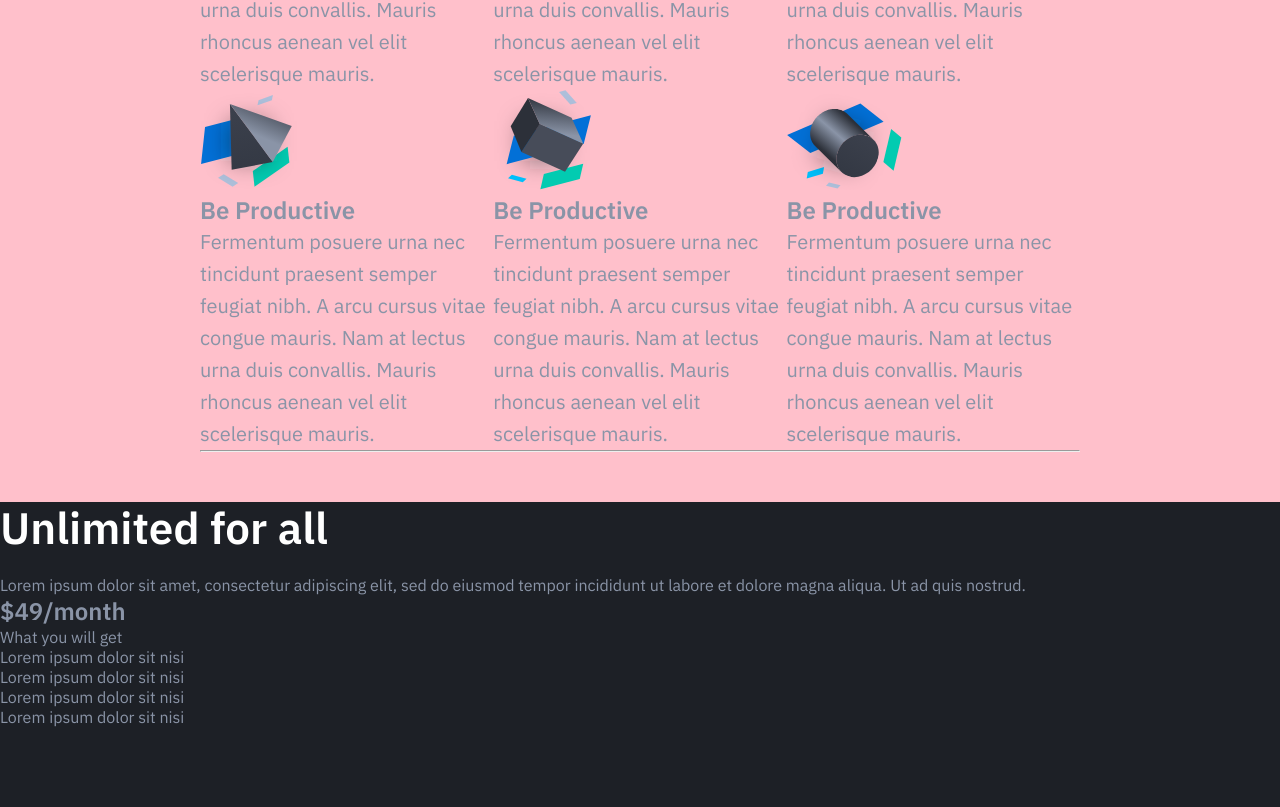
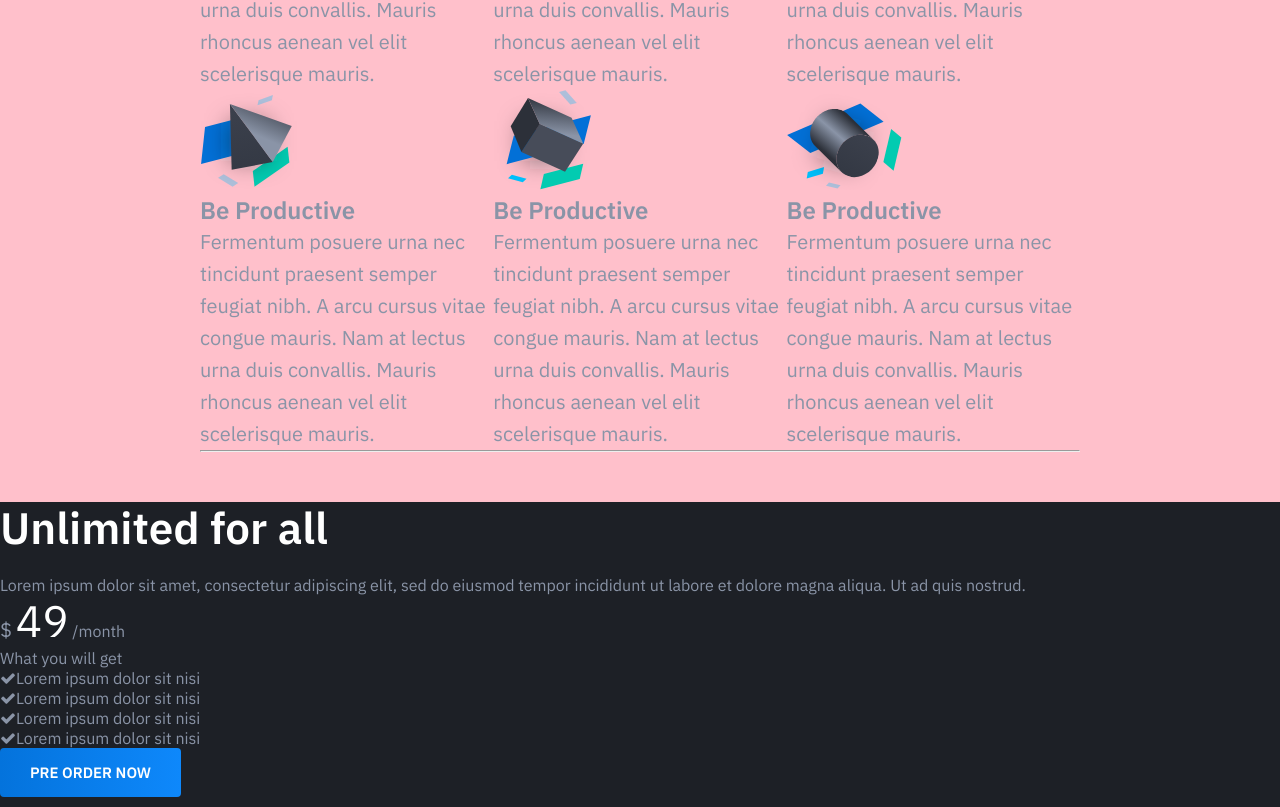
Before and after one commit to alliyah95/solid-landing-page, a website: page index.html in a window 1280 px wide. Shown: the part 1040-1847 px from the top of the page. Before the commit the page ends 1767 px from the top, so only its background shows below. Drawn offline with Linux system fonts and the light colour scheme.

Commit message:
Restructure section preorder
To fix card issues

```diff
--- a/index.html
+++ b/index.html
@@ -7,6 +7,7 @@
     <link rel="stylesheet" href="css/style.css">
     <link rel="shortcut icon" type="image/svg" href="img/logo.svg">
     <link href="https://fonts.googleapis.com/css?family=IBM+Plex+Sans:400,600" rel="stylesheet">
+    <link rel="stylesheet" href="https://cdnjs.cloudflare.com/ajax/libs/font-awesome/4.7.0/css/font-awesome.min.css">
     <title>Solid</title>
 </head>
 <body>
@@ -19,12 +20,12 @@
         <div class="header__main-content">
             <div class="header__main-content--text col-1-of-2">
                 <h1 class="heading-primary u-margin-bottom-small">Landing template for startups</h1>
-                <p class="main-text body-text--bigger u-margin-bottom-extra-small">Our landing page template works on all devices, so you only
+                <p class="main-text body-text--bigger u-margin-bottom-small">Our landing page template works on all devices, so you only
                     have to set it up once, and get beautiful results forever.
                 </p>
 
-                <a href="#" class="btn btn--blue u-margin-top-extra-small u-margin-right-extra-small">Pre order now</a>
-                <a href="#" class="btn btn--gray u-margin-top-medium">Get in touch</a>
+                <a href="#" class="btn btn--blue u-margin-right-extra-small u-small-btn-horizontal-padding ">Pre order now</a>
+                <a href="#" class="btn btn--gray u-small-btn-horizontal-padding ">Get in touch</a>
             </div>
 
             <div class="header__main-content--figures col-1-of-2">
@@ -91,34 +92,36 @@
         </section>
 
         <section class="section-preorder">
-            <div class="row">
-                <div class="col-1-of-1">
-                    <div class="preorder__content">
-                        <div class="preorder__content--text">
+            <div class="section-preorder__heading u-margin-bottom-big">
                 <h1 class="heading-primary u-margin-bottom-small">Unlimited for all</h1>
                 <p class="body-text--bigger">Lorem ipsum dolor sit amet, consectetur adipiscing elit, sed do eiusmod tempor incididunt ut labore et dolore magna aliqua. Ut ad quis nostrud.</p>
             </div>
-                    </div>
+
             <div class="card">
                 <div class="card__main">
                     <div class="card__main--price">
-                                <h1><span class="dollar-sign">$</span><span class="price">49</span><span>/month</span></h1>
+                        <p><span class="body-text dollar u-bold-text">$</span>
+                            <span class="heading-primary u-bold-text">49</span>
+                            <span class="month">/month</span></p>
                     </div>
-                            <div class="card__main--subheading">
-                                <p>What you will get</p>
+                    <div class="card__main--sub">
+                        <p class="heading-secondary">What you will get</p>
                     </div>
                     <div class="card__main--details">
                         <ul>
-                                    <li>Lorem ipsum dolor sit nisi</li>
-                                    <li>Lorem ipsum dolor sit nisi</li>
-                                    <li>Lorem ipsum dolor sit nisi</li>
-                                    <li>Lorem ipsum dolor sit nisi</li>
+                            <li><i class="card__main--icon fa fa-check"></i>Lorem ipsum dolor sit nisi</li>
+                            <li><i class="card__main--icon fa fa-check"></i>Lorem ipsum dolor sit nisi</li>
+                            <li><i class="card__main--icon fa fa-check"></i>Lorem ipsum dolor sit nisi</li>
+                            <li><i class="card__main--icon fa fa-check"></i>Lorem ipsum dolor sit nisi</li>
                         </ul>
                     </div>
                 </div>
+                <div class="card__cta  u-margin-top-smal u-margin-bottom-extra-small">
+                    <a href="#" class="btn btn--blue u-medium-btn-horizontal-padding">Pre order now</a>
                 </div>
             </div>
-            </div>
+
+
         </section>
     </main>
 
```
Lines whose indentation alone changed are shown as unchanged.
